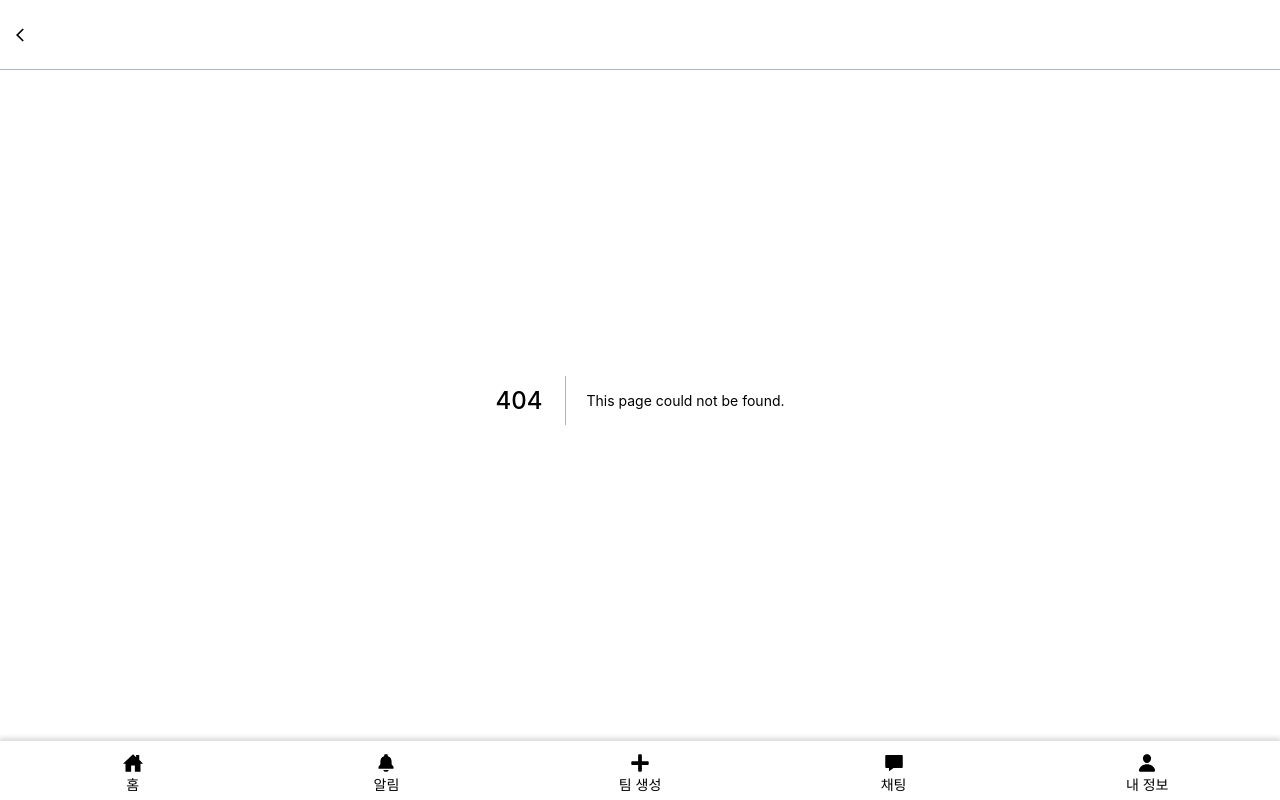
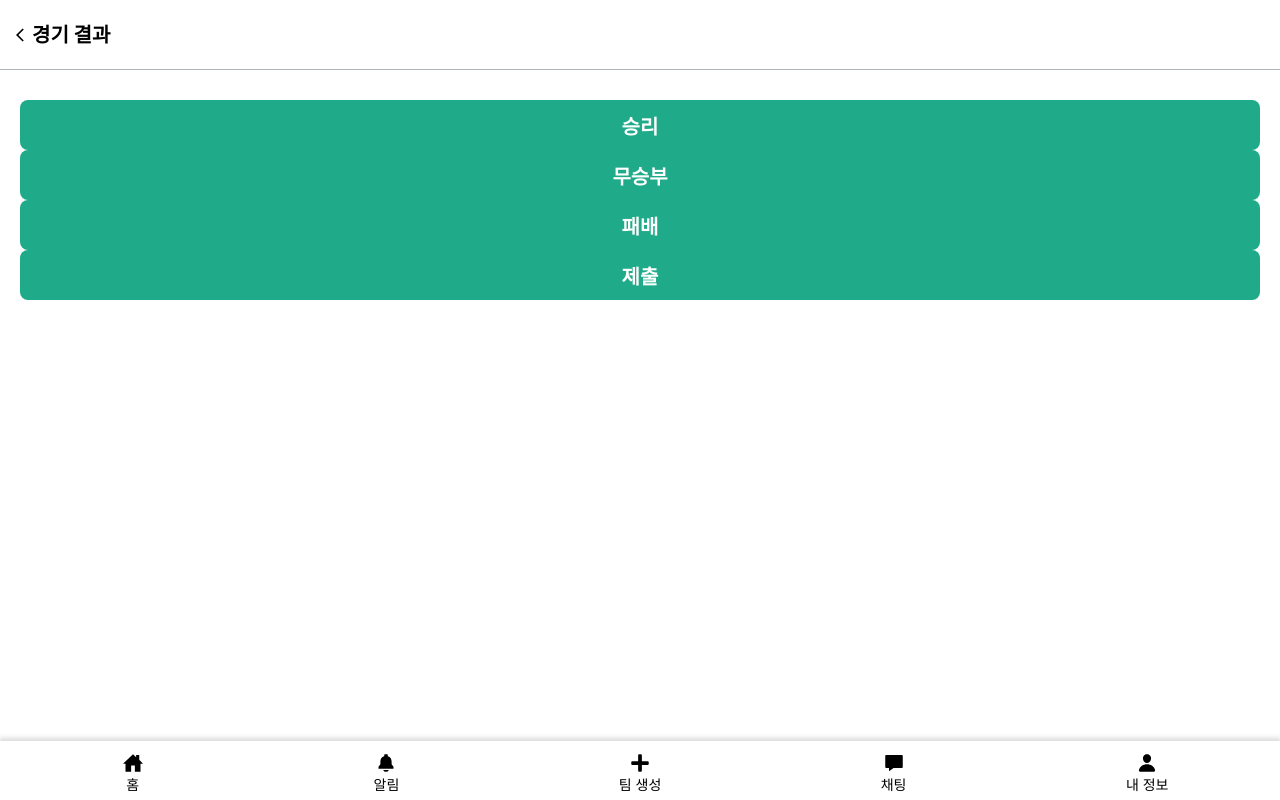
Before and after one commit to prgrms-web-devcourse/Team_04_SFam_FE, a Next.js app: page /matches/1/result in a window 1280 px wide. Before the commit this address had no page. Built offline with nearby package versions, Linux system fonts and the light colour scheme; a web font is replaced by a local one.

Commit message:
feat: 경기 결과 페이지 버튼 생성

```diff
--- /dev/null
+++ b/src/components/MatchResult/MatchResult.styles.ts
@@ -0,0 +1,5 @@
+import styled from '@emotion/styled';
+
+export const Container = styled.div`
+  padding: 100px 20px;
+`;
--- /dev/null
+++ b/src/components/MatchResult/MatchResult.tsx
@@ -0,0 +1,13 @@
+import { Button } from '@components/Button';
+import * as S from './MatchResult.styles';
+
+const MatchResult = () => (
+  <S.Container>
+    <Button>승리</Button>
+    <Button>무승부</Button>
+    <Button>패배</Button>
+    <Button>제출</Button>
+  </S.Container>
+);
+
+export default MatchResult;
--- /dev/null
+++ b/src/components/MatchResult/index.ts
@@ -0,0 +1 @@
+export { default as MatchResult } from './MatchResult';
--- /dev/null
+++ b/src/pages/matches/[id]/result.tsx
@@ -0,0 +1,5 @@
+import { MatchResult } from '@components/MatchResult';
+
+const result = () => <MatchResult />;
+
+export default result;
```
Also changed, not shown: src/pages/matches/[id].tsx (deleted, +0 -15 lines), src/pages/matches/[id]/index.tsx (+17 -0 lines).
